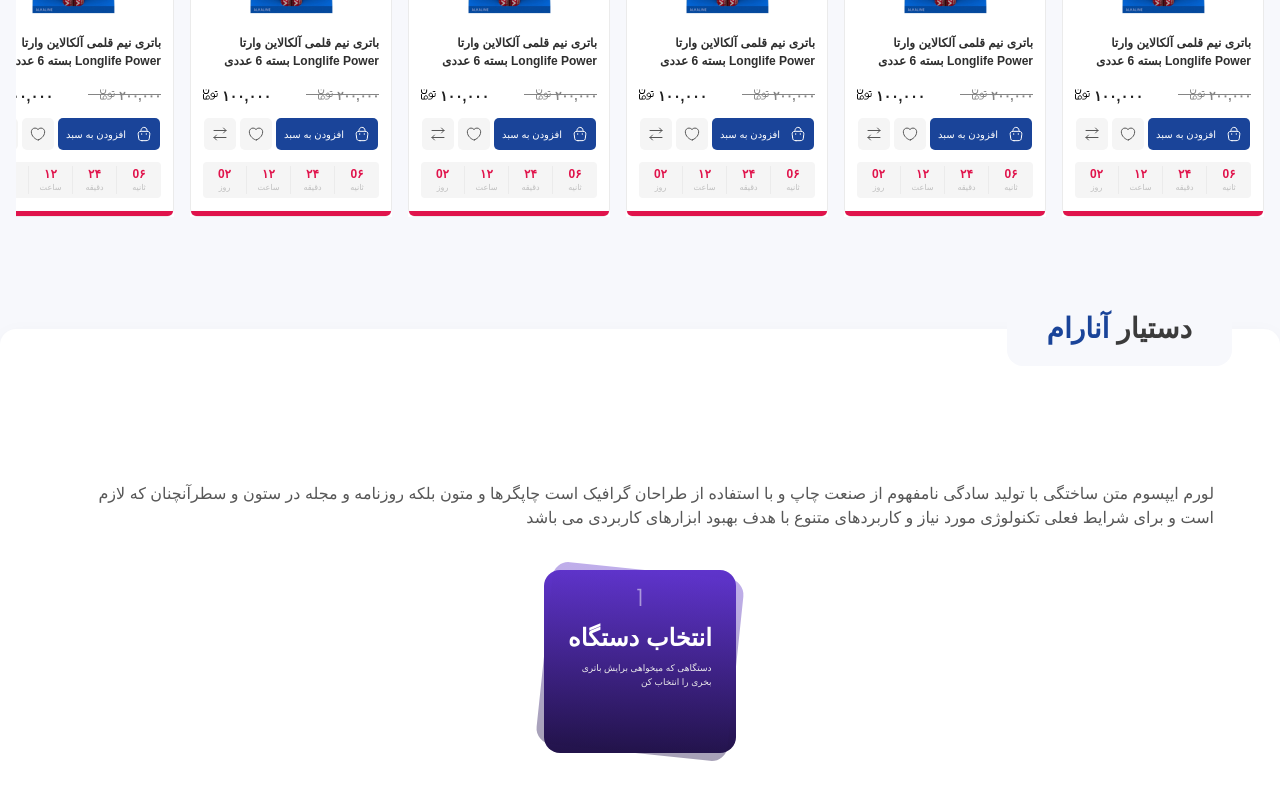
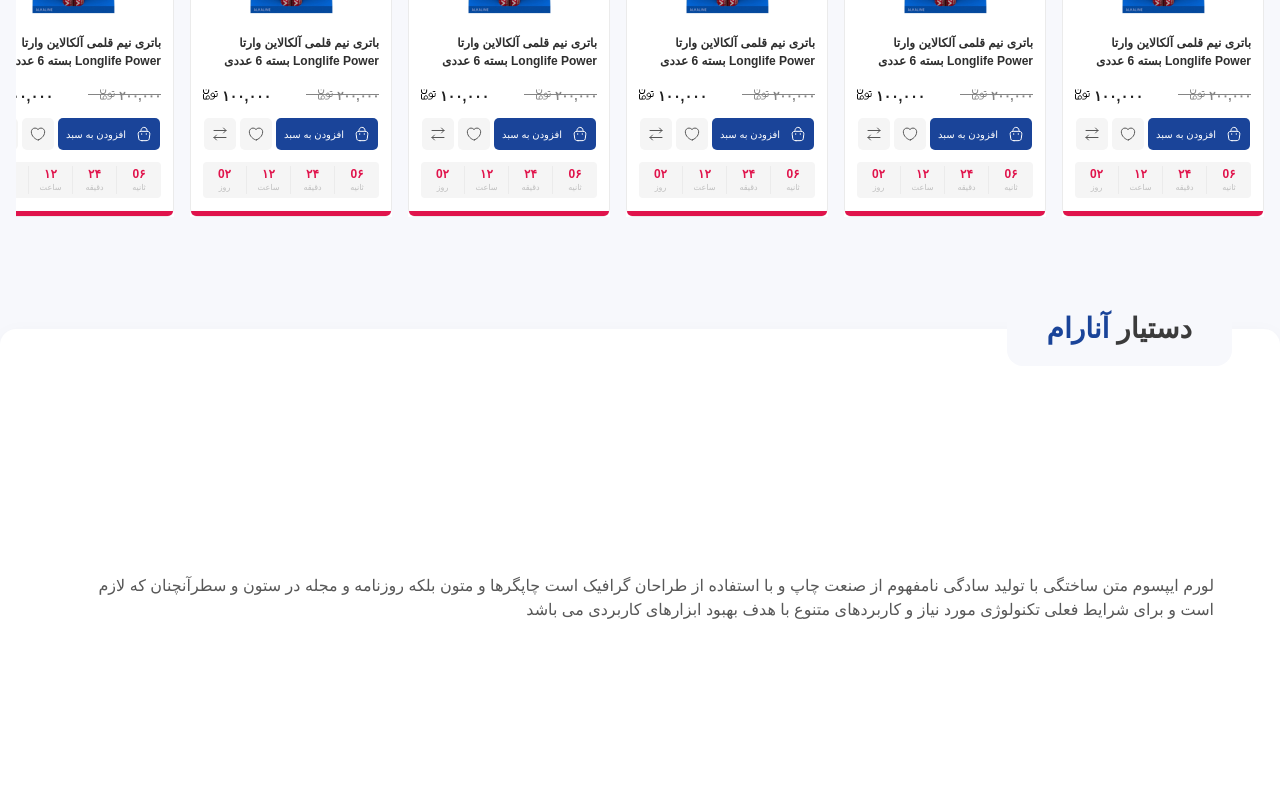
Before and after one commit to mahyarErshad/anaram-react, a React (Create React App) app: page / in a window 1280 px wide. Shown: the part 1501-2301 px from the top of the page. Built offline with nearby package versions, Linux system fonts and the light colour scheme; a web font is replaced by a local one.

Commit message:
Created a component for choice boxes

```diff
--- a/src/Pages/MainPage/AnaramAssistant/AnaramAssistantContainer/AnaramAssistant.jsx
+++ b/src/Pages/MainPage/AnaramAssistant/AnaramAssistantContainer/AnaramAssistant.jsx
@@ -9,11 +9,7 @@ function AnaramAssistant() {
       </h2>
       <p className="max-w-[71.75rem] text-base text-NeutralN300">لورم ایپسوم متن ساختگی با تولید سادگی نامفهوم از صنعت چاپ و با استفاده از طراحان گرافیک است چاپگرها و متون بلکه روزنامه و مجله در ستون و سطرآنچنان که لازم است و برای شرایط فعلی تکنولوژی مورد نیاز و کاربردهای متنوع با هدف بهبود ابزارهای کاربردی می باشد</p>
       <div className="flex-center gap-6 mt-[2.5rem]">
-        <div className={`bg-gradient-to-b from-[#5F34CC] to-[#22134A] rounded-2xl py-3 px-6 z-10 flex justify-start items-center flex-col gap-2 min-h-[11.4375rem] relative ${styles["background-shape"]}`}>
-          <span className="poppins text-2xl font-light text-white opacity-50">1</span>
-          <span className="text-2xl font-semibold text-white ">انتخاب دستگاه</span>
-          <p className="text-[9px] text-NeutralN30 max-w-[8.9375rem]">دستگاهی که میخواهی برایش باتری بخری را انتخاب کن</p>
-        </div>
+
       </div>
     </section>
   );
--- /dev/null
+++ b/src/Pages/MainPage/AnaramAssistant/AssistantHelperBox/AssistantHelperBox.jsx
@@ -0,0 +1,9 @@
+import React from 'react'
+
+function AssistantHelperBox() {
+  return (
+    <div>AssistantHelperBox</div>
+  )
+}
+
+export default AssistantHelperBox
```
